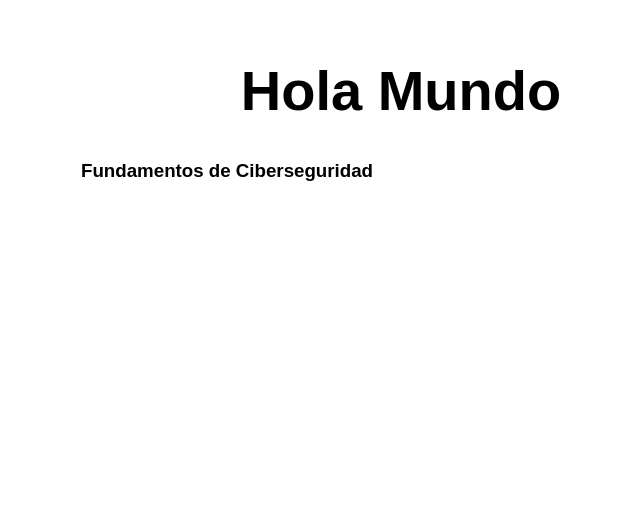
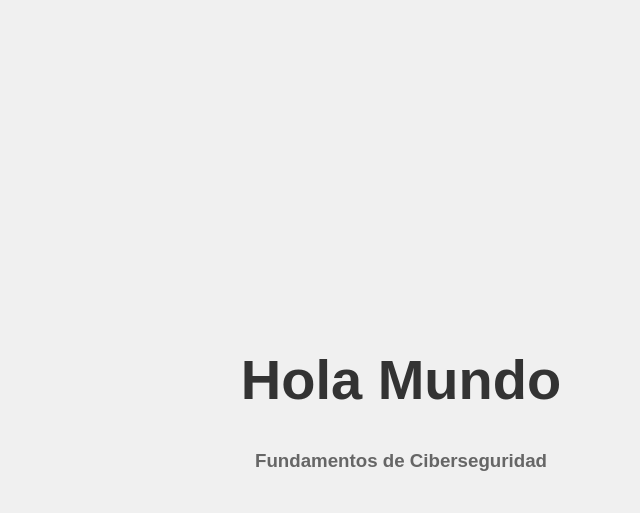
Before and after one commit to osunahiguerasaulf-netizen/mi-primer-app-saul, a website: page src/index.html in a window 1280 px wide. Shown: the whole page, without its empty margins (239-879 px from the left). Drawn offline with Linux system fonts and the light colour scheme.

Commit message:
//Se agregaron estilos

```diff
--- a/src/index.html
+++ b/src/index.html
@@ -6,6 +6,30 @@
   <meta name="viewport" content="width=device-width, initial-scale=1.0">
   <link rel="stylesheet" href="styles.css">
   <title>Vanilla JavaScript App</title>
+  <style>
+    body {
+      font-family: Arial, sans-serif;
+      margin: 0;
+      padding: 0;
+      display: flex;
+      justify-content: center;
+      align-items: center;
+      height: 100vh;
+      background-color: #f0f0f0;
+    }
+
+    main {
+      text-align: center;
+    }
+
+    h1 {
+      color: #333;
+    }
+
+    h3 {
+      color: #666;
+    }
+    </style>
 </head>
 
 <body>
```
